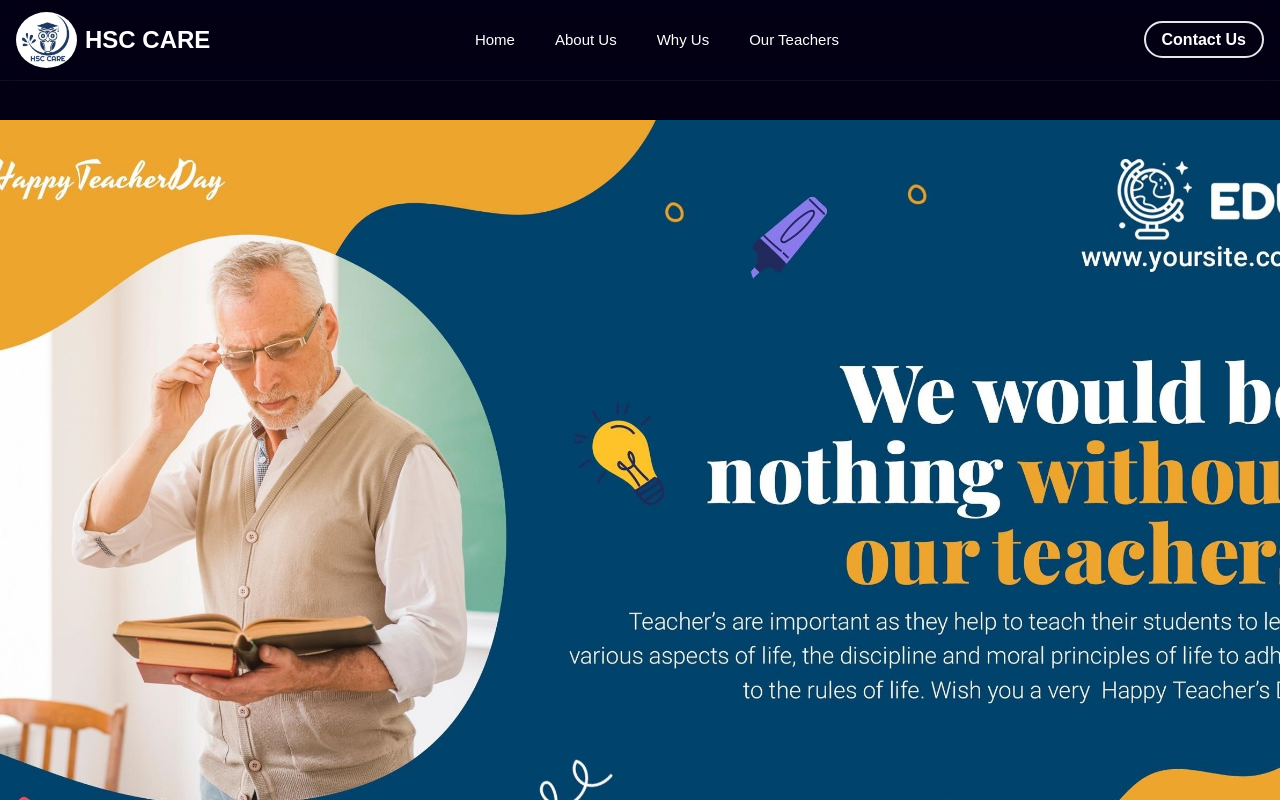
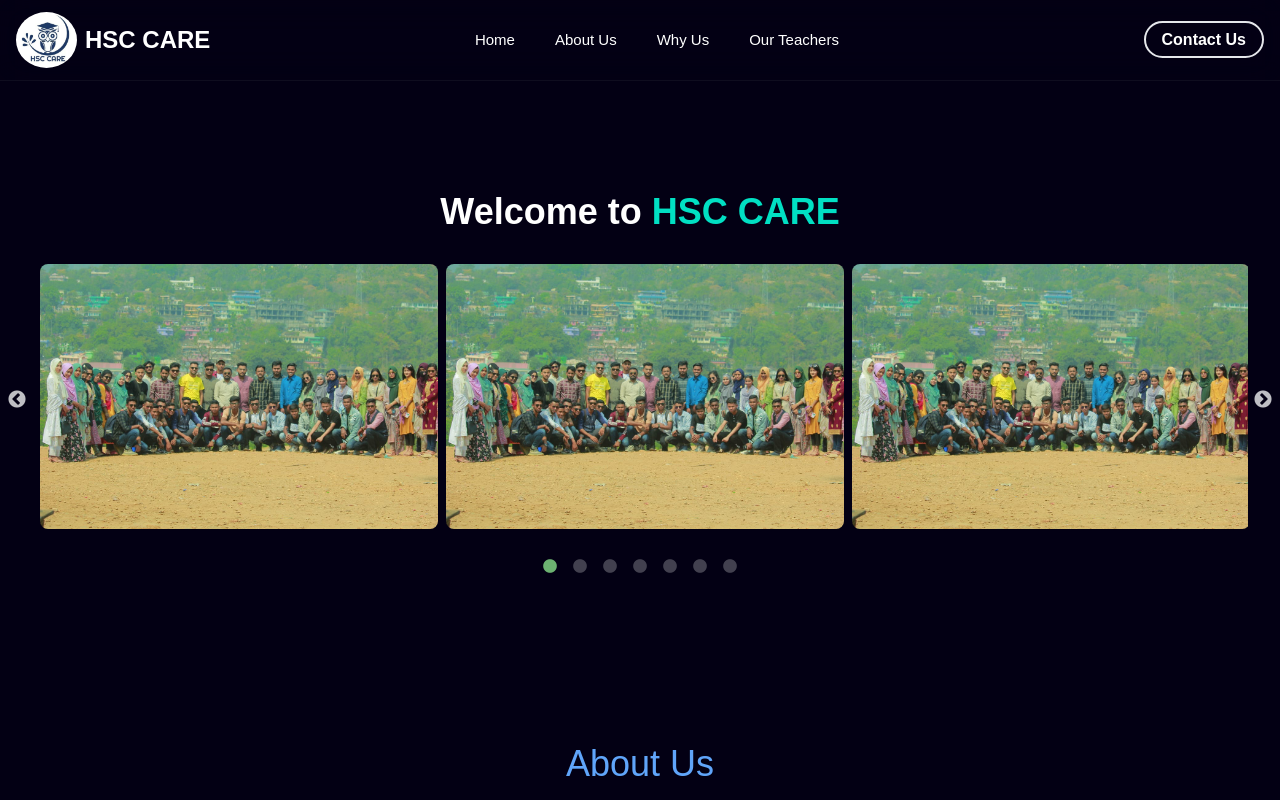
Before and after one commit to Rafat210907/hsc-care, a React (Vite) app: page / in a window 1280 px wide. Shown: the top 800 px of the page. Built offline with nearby package versions, Linux system fonts and the light colour scheme.

Commit message:
removed cover photo for now adjusted somethings

```diff
--- a/src/components/AboutUs.jsx
+++ b/src/components/AboutUs.jsx
@@ -16,7 +16,7 @@ const AboutUs = () => {
       <div data-aos='fade-up' data-aos-duration="800" className="max-width flex flex-col-reverse md:flex-row items-center justify-center mb-32 gap-10 sm:gap-6">
         <div className="w-full" data-aos='fade-right' data-aos-duration="800">
           <h2 className="text-2xl sm:text-4xl font-bold mb-4 sm:mb-8">
-            Welcome to <span className="text-primary">HSC CARE</span>
+          <span className="text-primary">HSC CARE</span>
           </h2>
           <p className="text-[16px] text-dark text-justify mb-6">
             Lorem ipsum dolor sit, amet consectetur adipisicing elit. Nisi pariatur aspernatur consequatur! Possimus tempora architecto repudiandae praesentium et quam commodi adipisci sequi a.
@@ -38,7 +38,7 @@ const AboutUs = () => {
             </div>
           </div>
         </div>
-        <div className="w-full" data-aos='fade-left' data-aos-duration="1200">
+        <div className="w-full">
           <Lottie className="w-4/5 mx-auto" animationData={ImgGIF}/>
         </div>
       </div>
--- a/src/components/Hero.jsx
+++ b/src/components/Hero.jsx
@@ -7,9 +7,13 @@ const Hero = () => {
     Aos.init();
   }, []);
   return (
-    <div className="bg">
+  <div>
+     <div className="bg">
       <h1 className="text-black"></h1>
     </div>
+    <div className="bgm"></div>
+  </div>
+
   );
 };
 
--- a/src/components/Slide.jsx
+++ b/src/components/Slide.jsx
@@ -63,13 +63,9 @@ const Slide = () => {
   return (
     <div className="carousel-container">
       <div className="carousel mt-20" data-aos="fade-up" data-aos-duration="1200">
-        <h2
-          data-aos="fade-up"
-          data-aos-duration="300"
-          className="text-2xl sm:text-4xl text-center font-bold mb-1 sm:mb-8"
-        >
-          Gallery
-        </h2>
+      <h2 className="text-2xl sm:text-4xl font-bold mb-4 sm:mb-8 justify-center text-center align-center">
+            Welcome to <span className="text-primary">HSC CARE</span>
+          </h2>
         <Slider {...settings}>
           {[img1, img1, img1, img1, img1, img1, img1].map((image, index) => (
             <div className="box" key={index} onClick={() => openModal(image)}>
--- a/src/index.css
+++ b/src/index.css
@@ -2,7 +2,8 @@
 @tailwind components;
 @tailwind utilities;
 
-/* Poppins Font */
+/* Poppins Font
+*/
 @layer {
   @import url("https://fonts.googleapis.com/css2?family=Roboto:wght@500;700&display=swap");
 }
@@ -23,16 +24,31 @@ ion-icon{
   font-size: 24px;
 }
 .bg{
-  background-image: url("./assets/demo.jpg");
-  height: 100vh;
-  background-size: cover;
+  background-image: url("./assets/hsc-care-banner.jpg");
+  height: 1000px;
+  background-repeat: no-repeat;
   background-position: center;
+}
+.bgm{
+  background-image: url("./assets/logo.png");
+  background-repeat: no-repeat;
+  background-position: center;
+  height: 350px;
+}
+@media (min-width: 767px) {
+  .bgm{
+    display: none;
+  }
+ .bg{
+  display: none;
+ }
 }
 @media (max-width: 768px){
   .bg{
     display:none;
   }
 }
+
 
 @layer base {
   input[type="number"]::-webkit-inner-spin-button,
```
